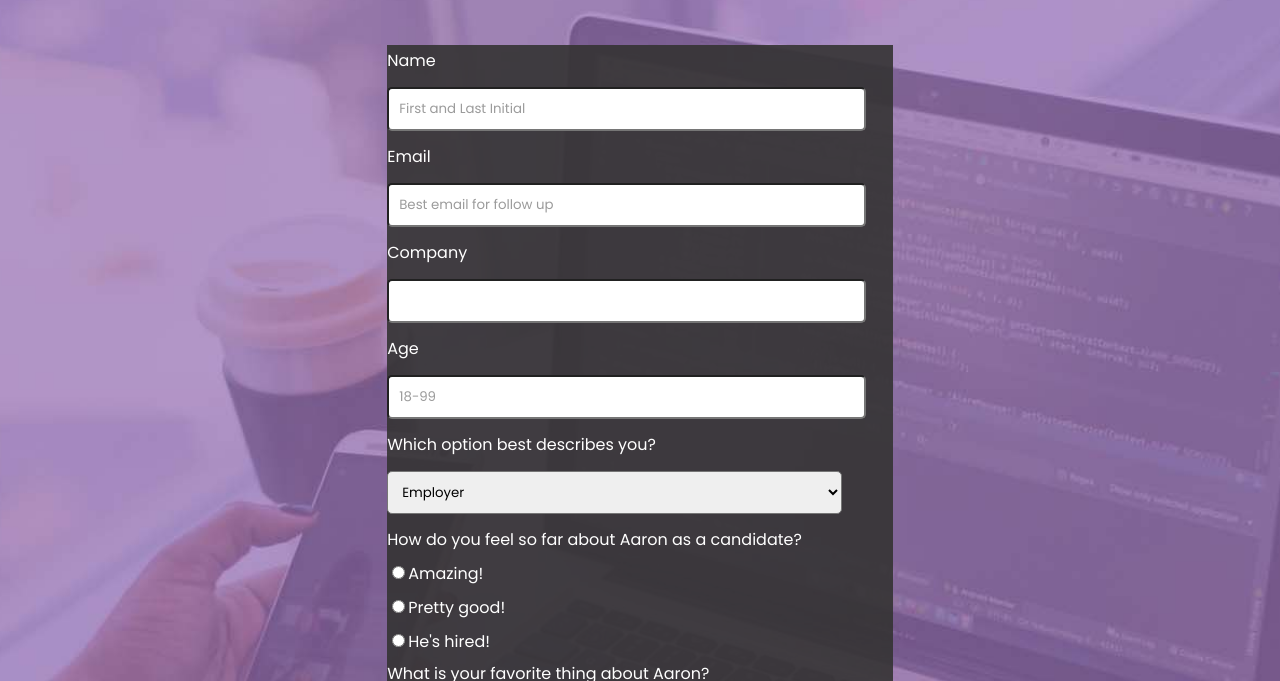
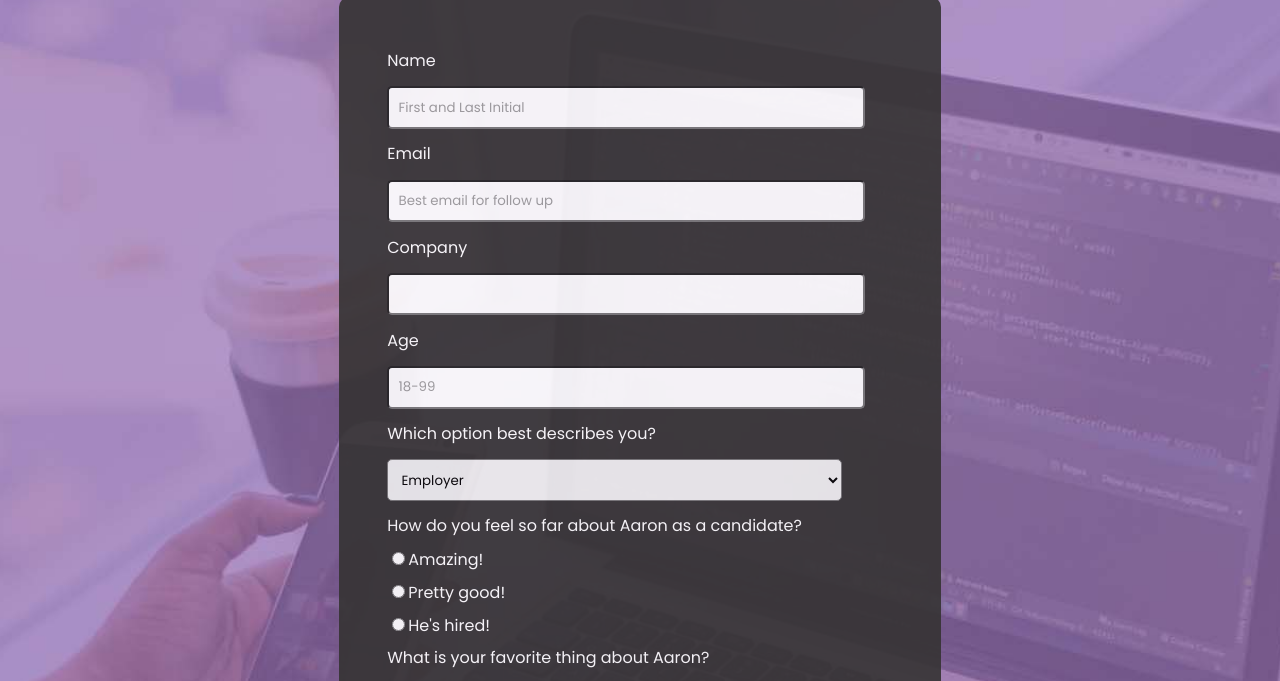
Before and after one commit to JesseJames1737/AaronJames_Survey, a plain HTML site: page index.html in a window 1280 px wide. Shown: the part 94-775 px from the top of the page. Drawn offline with Linux system fonts and the light colour scheme.

Commit message:
removing root, and form background color

```diff
--- a/index.html
+++ b/index.html
@@ -3,14 +3,6 @@
 <style>
 
     @import url('https://fonts.googleapis.com/css?family=Poppins:200i,400&display=swap');
-
-    :root {
-        --color-darkgray: rgba(53, 51, 51, 0.9);
-    }
-
-    form {
-        background: var(--color-darkgray);
-    }
 
     html {
         background-image: url(img/CodingbackgroundLarge.jpg);
@@ -20,8 +12,8 @@
     }
 
     #form-container {
-        /*background-color: rgba(53, 51, 51);
-        opacity: 90%;*/
+        background-color: rgba(53, 51, 51);
+        opacity: 90%;
         width: 40%;
         margin: auto;
         line-height: 200%;
@@ -45,10 +37,10 @@
     }
 
     input, select {
-        padding: 10px;
+        padding: 0.7em;
         font-family: 'Poppins', helvetica, sans-serif, arial;
-        margin-top: 10px;
-        margin-bottom: 10px;
+        margin-top: 0.7em;
+        margin-bottom: 0.7em;
         border-radius: 5px;
     }
 
```
